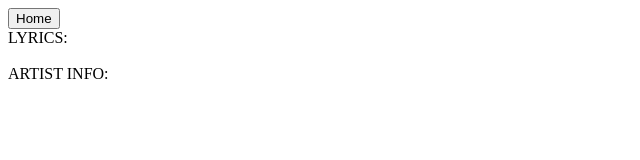
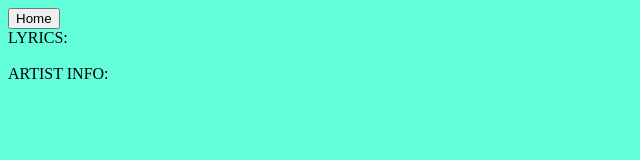
Before and after one commit to beandrea/projectRehash, a plain HTML site: page results.html in a window 1280 px wide. Shown: the whole page, without its empty margins (0-640 px from the left). Drawn offline with nearby package versions, Linux system fonts and the light colour scheme.

Commit message:
starting css for results page

```diff
--- /dev/null
+++ b/assets/results.css
@@ -0,0 +1,3 @@
+body{
+    background-color: #64ffda;
+}
--- a/results.html
+++ b/results.html
@@ -6,6 +6,7 @@
     <meta name="viewport" content="width=device-width, initial-scale=1.0">
     <script src="https://code.jquery.com/jquery-3.5.1.min.js"
         integrity="sha256-9/aliU8dGd2tb6OSsuzixeV4y/faTqgFtohetphbbj0=" crossorigin="anonymous"></script>
+        <link rel="stylesheet" href="./assets/results.css">
     <title>Results</title>
 </head>
 
```
